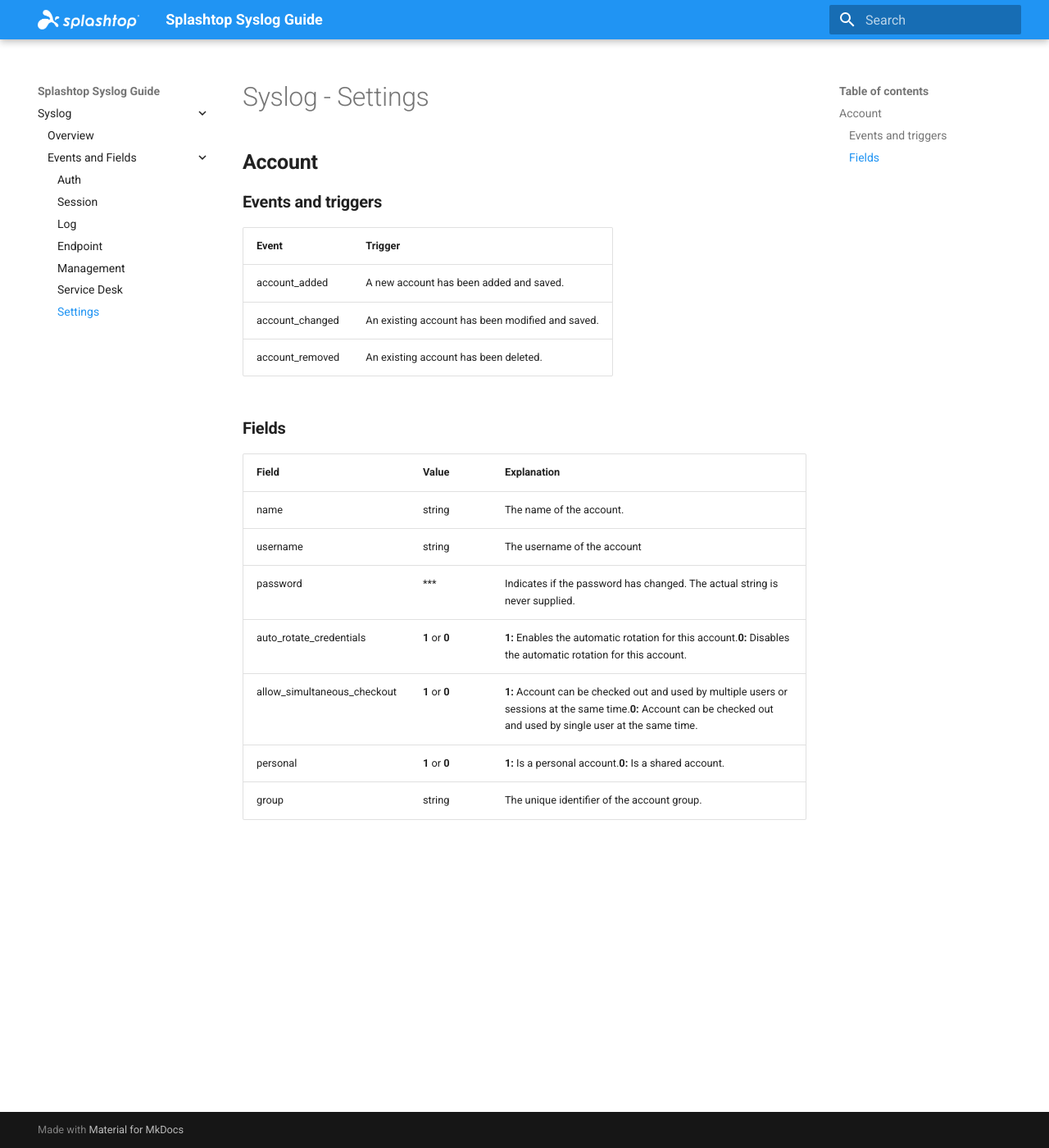
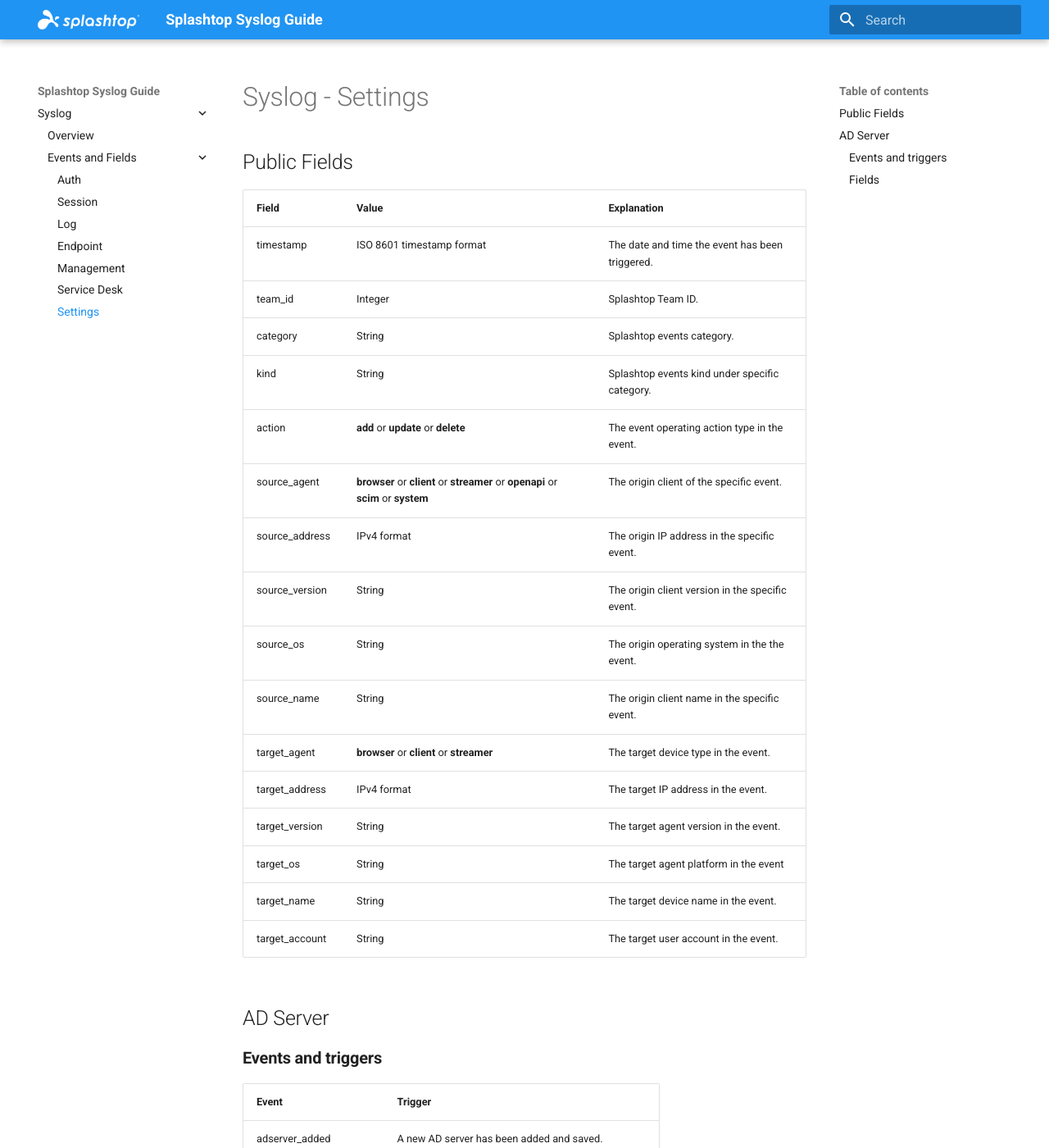
Before and after one commit to SplashtopInc/OnPrem-Syslog-Guide, an MkDocs documentation site: the page built from docs/category/settings.md, in a window 1280 px wide and 1400 px high. Shown: the whole window at 82% size. Built offline with MkDocs 1.6.1 and Material for MkDocs 9.7.7, drawn with Linux system fonts in a browser that asks for light colours; some of the changed text lies outside the part shown.

Commit message:
Update settings.md

```diff
--- a/docs/category/settings.md
+++ b/docs/category/settings.md
@@ -1,23 +1,42 @@
 # Syslog - Settings
 
-## **Account**
+## Public Fields
+
+| Field | Value | **Explanation** |
+| --- | --- | --- |
+| timestamp | ISO 8601 timestamp format | The date and time the event has been triggered. |
+| team_id | Integer | Splashtop Team ID. |
+| category | String | Splashtop events category. |
+| kind | String | Splashtop events kind under specific category. |
+| action | **add** or **update** or **delete** | The event operating action type in the event. |
+| source_agent | **browser** or **client** or **streamer** or **openapi** or **scim** or **system** | The origin client of the specific event. |
+| source_address | IPv4 format | The origin IP address in the specific event. |
+| source_version | String | The origin client version in the specific event. |
+| source_os | String | The origin operating system in the the event. |
+| source_name | String | The origin client name in the specific event. |
+| target_agent | **browser** or **client** or **streamer** | The target device type in the event. |
+| target_address | IPv4 format | The target IP address in the event. |
+| target_version | String | The target agent version in the event. |
+| target_os | String | The target agent platform in the event |
+| target_name | String | The target device name in the event. |
+| target_account | String | The target user account in the event. |
+
+## AD Server
 
 ### **Events and triggers**
 
 | **Event** | **Trigger** |
 | --- | --- |
-| account_added | A new account has been added and saved. |
-| account_changed | An existing account has been modified and saved. |
-| account_removed | An existing account has been deleted. |
+| adserver_added | A new AD server has been added and saved. |
+| adserver_ldap_updated | The LDAP address of an AD server has been updated. |
+| adserver_name_updated | The name of an AD server has been updated. |
+| adserver_removed | An existing AD server has been removed. |
 
 ### **Fields**
-
 | **Field** | **Value** | **Explanation** |
 | --- | --- | --- |
-| name | string | The name of the account. |
-| username | string | The username of the account |
-| password | *** | Indicates if the password has changed. The actual string is never supplied. |
-| auto_rotate_credentials | **1** or **0** | **1:** Enables the automatic rotation for this account.**0:** Disables the automatic rotation for this account. |
-| allow_simultaneous_checkout | **1** or **0** | **1:** Account can be checked out and used by multiple users or sessions at the same time.**0:** Account can be checked out and used by single user at the same time. |
-| personal | **1** or **0** | **1:** Is a personal account.**0:** Is a shared account. |
-| group | string | The unique identifier of the account group. |
+| account | String | The user account that initiated the specific event. |
+| target | String | The name of the target AD server. |
+| result | String | Success or failure of the event. |
+| ldap_addr | String | The added/updated LDAP address of the AD server. |
+| name | String | The updated name of the AD server. |
```
